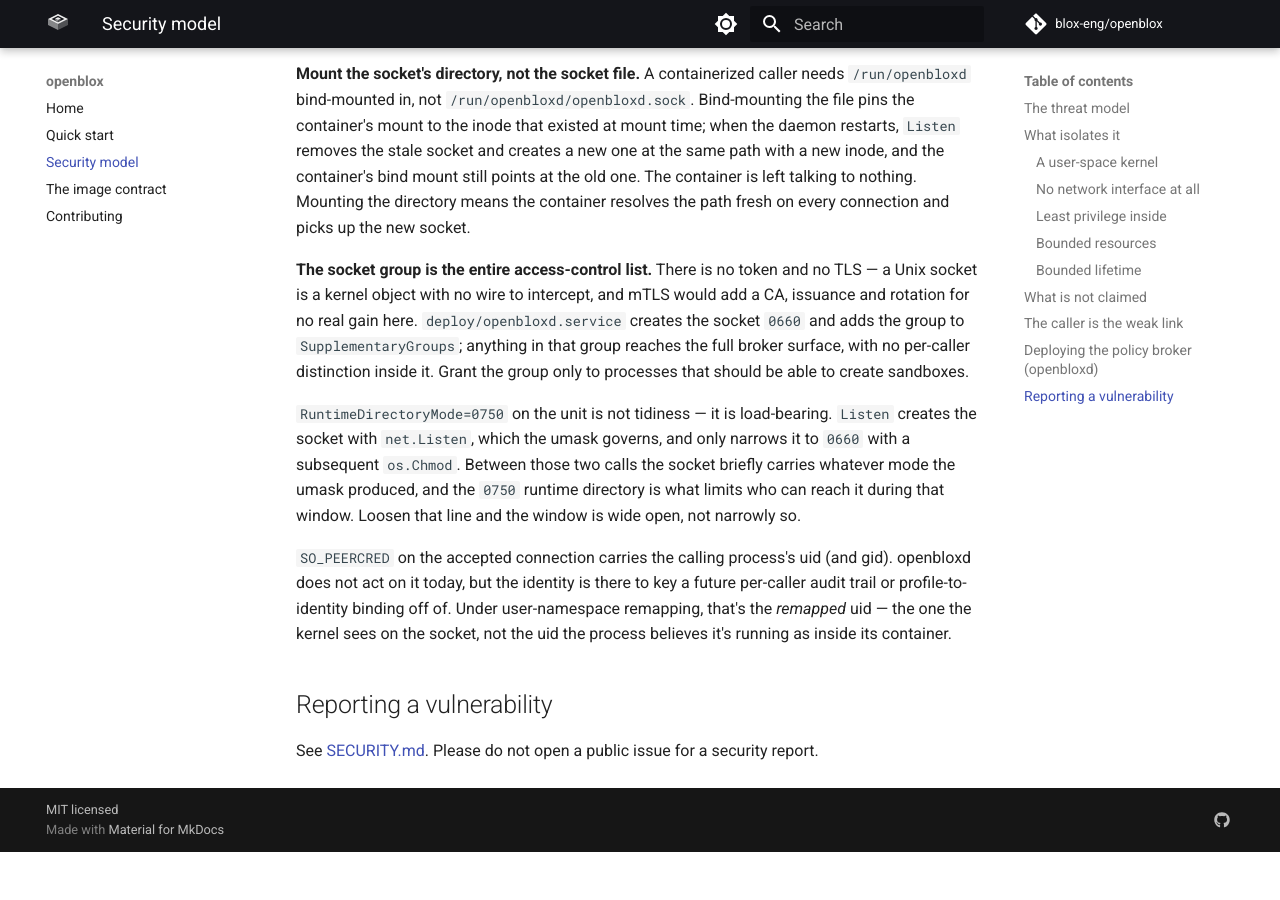
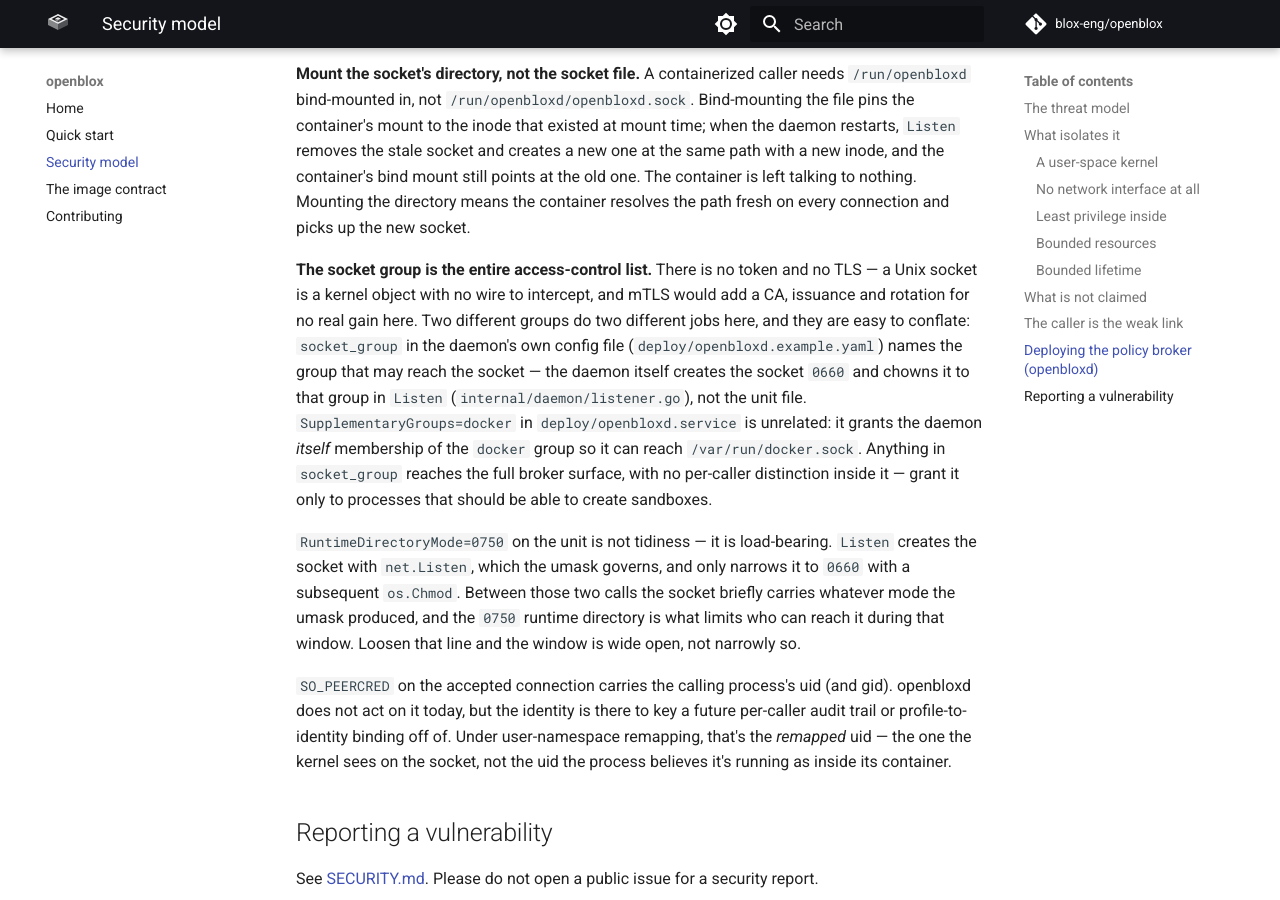
Before and after one commit to blox-eng/openblox, an MkDocs documentation site: the page built from docs/security.md, in a window 1280 px wide and 900 px high, scrolled down 2989 px. Built offline with MkDocs 1.6.1 and Material for MkDocs 9.7.7, drawn with Linux system fonts in a browser that asks for light colours; comment, search, counter and statistics services are not loaded; before the commit the page ends 3841 px from its top, so only the background shows below that.

Commit message:
docs: fix socket-group mechanism and spec's SO_PEERCRED overclaim
The socket-group paragraph in docs/security.md conflated two different
groups: socket_group in the daemon's own config (read by Listen, which
creates and chowns the socket) is the caller-facing ACL; SupplementaryGroups
in the unit file is the daemon's own membership of the docker group, unrelated
to who may reach openbloxd's socket. Split them out explicitly.

Also adds a third item to the design spec's corrections section: the
Transport section's claim that SO_PEERCRED records the peer uid for an audit
log was never implemented by any task in the plan.

Co-Authored-By: Claude Opus 5 (1M context) <noreply@anthropic.com>

```diff
--- a/docs/security.md
+++ b/docs/security.md
@@ -126,11 +126,15 @@ resolves the path fresh on every connection and picks up the new socket.
 
 **The socket group is the entire access-control list.** There is no token and no TLS —
 a Unix socket is a kernel object with no wire to intercept, and mTLS would add a CA,
-issuance and rotation for no real gain here. `deploy/openbloxd.service` creates the
-socket `0660` and adds the group to
-`SupplementaryGroups`; anything in that group reaches the full broker surface, with no
-per-caller distinction inside it. Grant the group only to processes that should be able
-to create sandboxes.
+issuance and rotation for no real gain here. Two different groups do two different jobs
+here, and they are easy to conflate: `socket_group` in the daemon's own config file
+(`deploy/openbloxd.example.yaml`) names the group that may reach the socket — the
+daemon itself creates the socket `0660` and chowns it to that group in `Listen`
+(`internal/daemon/listener.go`), not the unit file. `SupplementaryGroups=docker` in
+`deploy/openbloxd.service` is unrelated: it grants the daemon *itself* membership of the
+`docker` group so it can reach `/var/run/docker.sock`. Anything in `socket_group` reaches
+the full broker surface, with no per-caller distinction inside it — grant it only to
+processes that should be able to create sandboxes.
 
 `RuntimeDirectoryMode=0750` on the unit is not tidiness — it is load-bearing. `Listen`
 creates the socket with `net.Listen`, which the umask governs, and only narrows it to
```
Also changed, not shown: specs/2026-08-15-openbloxd-policy-broker-design.md (+8 -0 lines).
